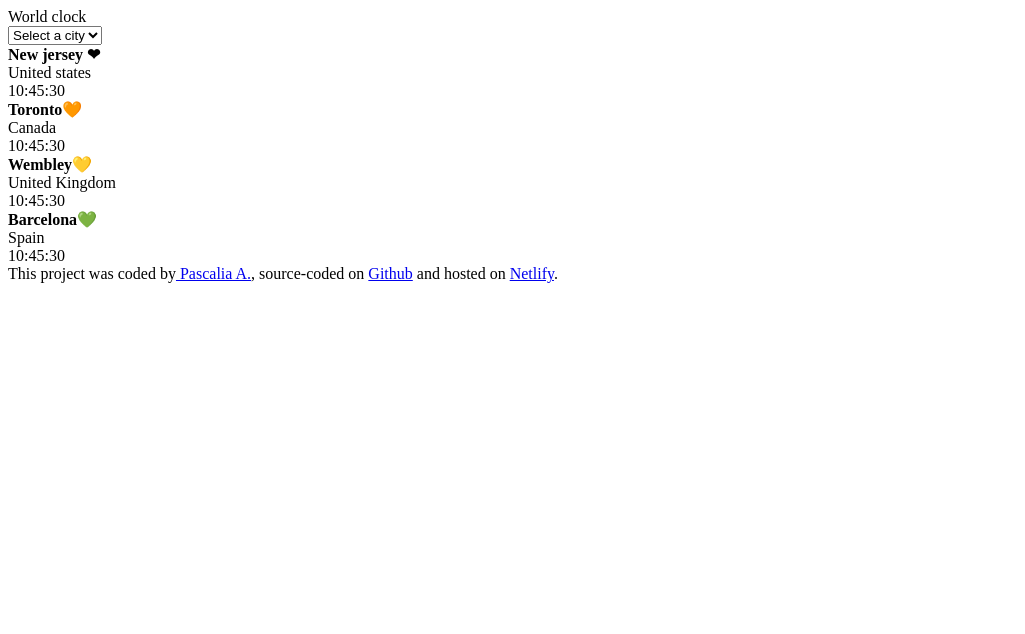
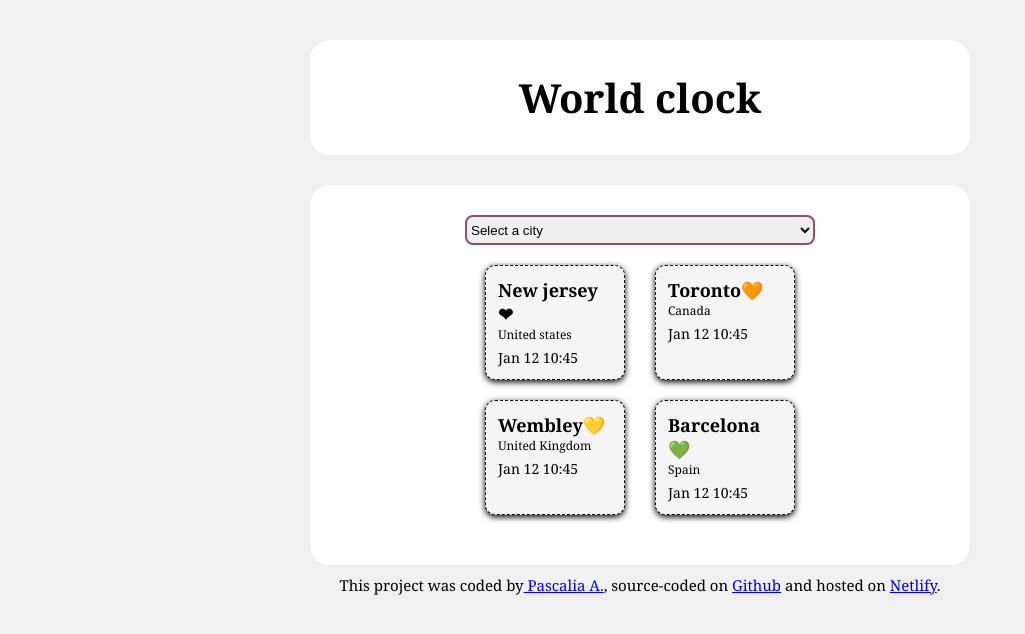
Before and after one commit to passiedaniels/World-clock, a plain HTML site: page index.html in a window 1280 px wide. Shown: the whole page, without its empty margins (0-1025 px from the left). Drawn offline with Linux system fonts and the light colour scheme.

Commit message:
added css

```diff
--- a/index.html
+++ b/index.html
@@ -8,9 +8,10 @@
     <link rel="stylesheet" href="src/style.css" />
   </head>
   <body>
-    <div>
-      <header>World clock</header>
+    <header class="game">World clock</header>
+    <div class="world-clock">
       <main>
+        <div class="select">
           <select name="countries" id="country">
             <option value="">Select a city</option>
             <option value="nairobi">Nairobi</option>
@@ -18,19 +19,33 @@
             <option value="berlin">Berlin</option>
             <option value="amsterdam">Amsterdam</option>
           </select>
+        </div>
         <div class="flex">
+          <div class="clock-row">
+            <div class="clock-it">
               <div id="city"><strong> New jersey ❤</strong></div>
               <div id="place">United states</div>
-          <div id="time">10:45:30</div>
+              <div id="time">Jan 12 10:45</div>
+            </div>
+
+            <div class="clock-it">
               <div id="city"><strong>Toronto🧡</strong></div>
               <div id="place">Canada</div>
-          <div id="time">10:45:30</div>
+              <div id="time">Jan 12 10:45</div>
+            </div>
+          </div>
+          <div class="clock-row">
+            <div class="clock-it">
               <div id="city"><strong>Wembley💛</strong></div>
               <div id="place">United Kingdom</div>
-          <div id="time">10:45:30</div>
+              <div id="time">Jan 12 10:45</div>
+            </div>
+            <div class="clock-it">
               <div id="city"><strong>Barcelona💚</strong></div>
               <div id="place">Spain</div>
-          <div id="time">10:45:30</div>
+              <div id="time">Jan 12 10:45</div>
+            </div>
+          </div>
         </div>
       </main>
     </div>
--- a/src/style.css
+++ b/src/style.css
@@ -0,0 +1,80 @@
+body {
+  background-color: #f0f0f0;
+  font-family: Cambria, Cochin, Georgia, Times, "Times New Roman", serif;
+  margin: 0;
+  display: flex;
+  flex-direction: column;
+  align-items: center;
+  padding: 40px 20px;
+}
+.world-clock {
+  background-color: white;
+  padding: 10px;
+
+  display: flex;
+  flex-direction: column;
+  align-items: center;
+
+  border-radius: 20px;
+  max-width: 600px;
+  width: 100%;
+  padding: 30px;
+}
+
+header {
+  font-size: 40px;
+  font-weight: bold;
+  padding: 30px;
+  background-color: white;
+  text-align: center;
+  border-radius: 20px;
+  margin-bottom: 30px;
+  max-width: 600px;
+  width: 100%;
+}
+
+select {
+  width: 350px;
+  height: 30px;
+  border: 2px solid #92506c;
+  border-radius: 8px;
+  padding: auto;
+}
+
+.flex {
+  display: flex;
+  flex-direction: column;
+  max-width: 800px;
+  gap: 20px;
+  padding: 20px;
+  margin: 0 auto;
+}
+.clock-row {
+  display: flex;
+  justify-content: space-between;
+  gap: 30px;
+  flex-wrap: wrap;
+}
+.clock-it {
+  flex: 1;
+  background-color: #f5f5f5;
+  padding: 12px;
+  border: 1px dashed;
+  border-radius: 10px;
+  box-shadow: 0 2px 6px rgba(0, 0, 0.1);
+}
+#city {
+  font-size: 18px;
+}
+#place {
+  font-size: 12px;
+}
+#time {
+  font-size: 14px;
+  margin-top: 5px;
+}
+footer {
+  text-align: center;
+  margin-top: 10px;
+  font-size: 15px;
+}
```
Lines whose indentation alone changed are shown as unchanged.
